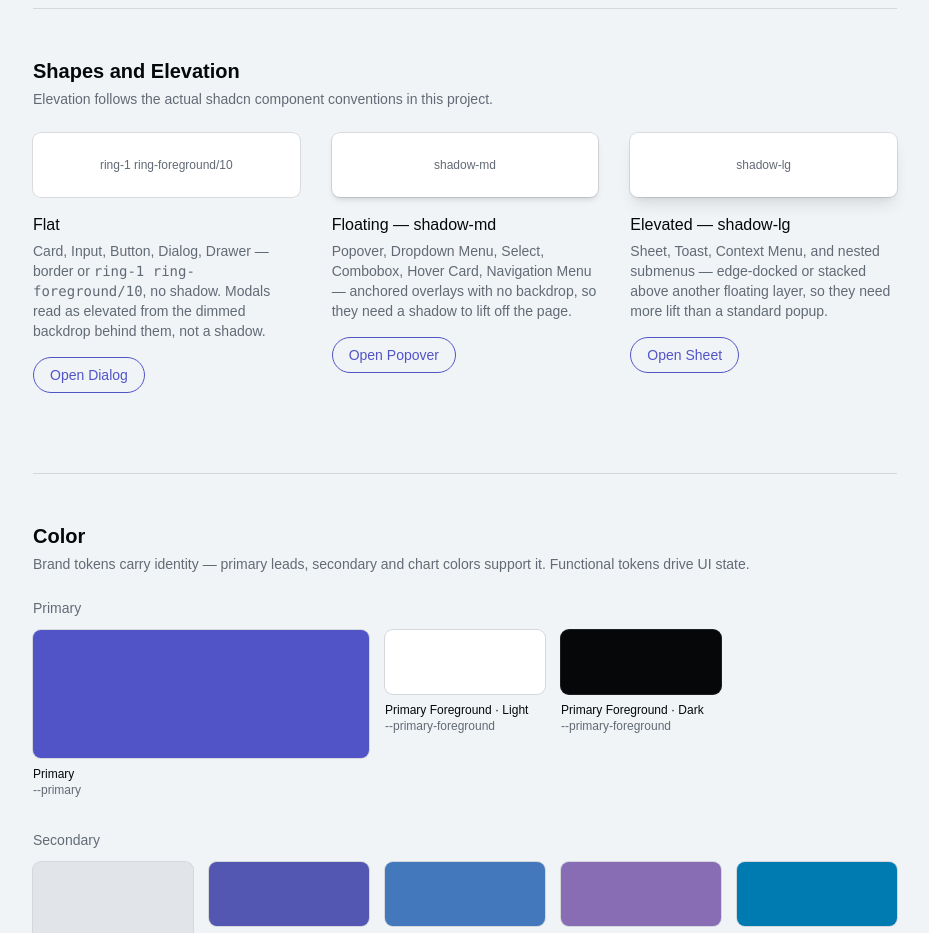
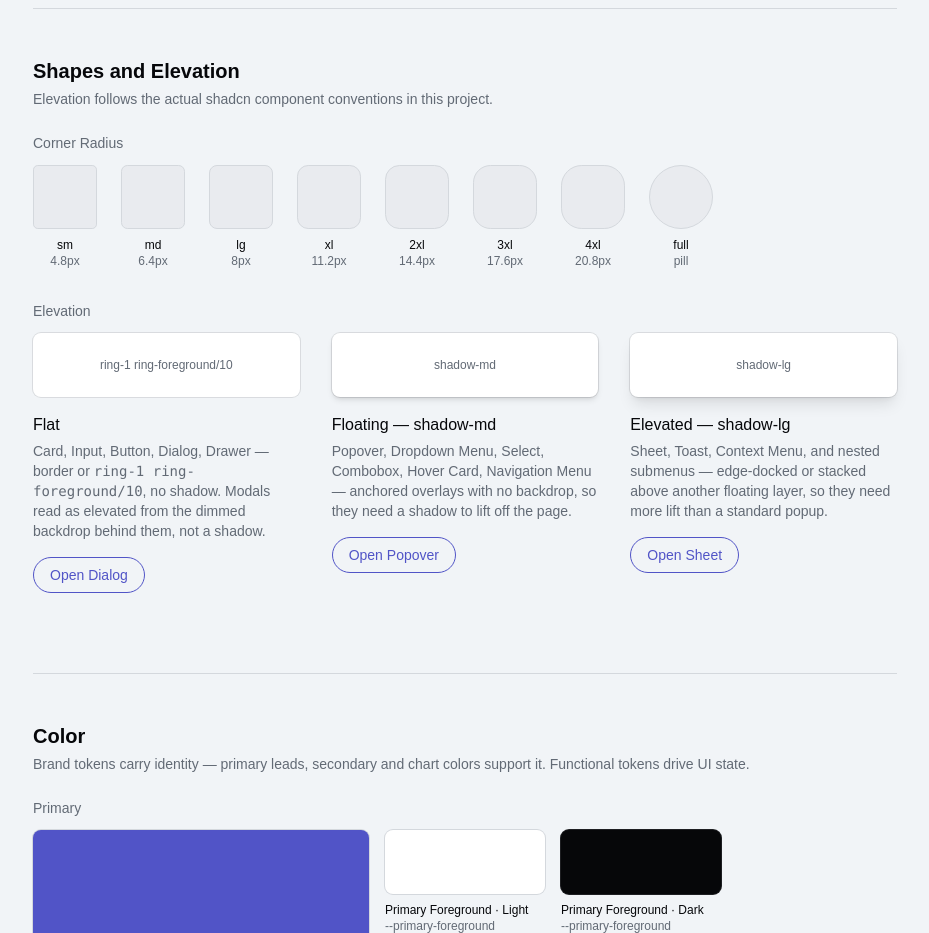
Before and after one commit to iangoldberg-vts/Reimagine-Tokens, a React (Vite) app: page / in a window 1280 px wide. Shown: the part 2060-2993 px from the top of the page, without its empty margins (295-1224 px from the left). Built offline with nearby package versions, Linux system fonts and the light colour scheme.

Commit message:
Add Corner Radius to Shapes and Elevation
New subsection showing the full --radius-* scale (sm through 4xl,
plus full/pill) using the project's own rounded-* utilities, so the
actual token values render rather than hardcoded px.

```diff
--- a/src/App.tsx
+++ b/src/App.tsx
@@ -103,6 +103,17 @@ const FUNCTIONAL_TOKENS: ColorToken[] = [
   { name: 'Warning', cssVar: '--warning', size: 'sm' },
   { name: 'Destructive', cssVar: '--destructive', size: 'sm' },
   { name: 'Declined', cssVar: '--declined', size: 'sm' },
+]
+
+const RADIUS_SCALE = [
+  { label: 'sm', className: 'rounded-sm', px: '4.8px' },
+  { label: 'md', className: 'rounded-md', px: '6.4px' },
+  { label: 'lg', className: 'rounded-lg', px: '8px' },
+  { label: 'xl', className: 'rounded-xl', px: '11.2px' },
+  { label: '2xl', className: 'rounded-2xl', px: '14.4px' },
+  { label: '3xl', className: 'rounded-3xl', px: '17.6px' },
+  { label: '4xl', className: 'rounded-4xl', px: '20.8px' },
+  { label: 'full', className: 'rounded-full', px: 'pill' },
 ]
 
 const TYPE_SCALE = [
@@ -395,6 +406,24 @@ function App() {
             title="Shapes and Elevation"
             description="Elevation follows the actual shadcn component conventions in this project."
           >
+            <div className="flex flex-col gap-8">
+              <div>
+                <h3 className="mb-3 text-sm font-medium text-muted-foreground">Corner Radius</h3>
+                <div className="flex flex-wrap items-end gap-6">
+                  {RADIUS_SCALE.map((r) => (
+                    <div key={r.label} className="flex flex-col items-center gap-2">
+                      <div className={`size-16 border border-border bg-muted ${r.className}`} />
+                      <div className="text-center text-xs text-muted-foreground">
+                        <p className="font-medium text-foreground">{r.label}</p>
+                        <p>{r.px}</p>
+                      </div>
+                    </div>
+                  ))}
+                </div>
+              </div>
+
+              <div>
+                <h3 className="mb-3 text-sm font-medium text-muted-foreground">Elevation</h3>
                 <div className="grid grid-cols-1 gap-8 sm:grid-cols-3">
                   <div className="flex flex-col gap-4">
                     <div className="flex h-16 items-center justify-center rounded-lg bg-popover text-xs text-muted-foreground ring-1 ring-foreground/10">
@@ -403,8 +432,8 @@ function App() {
                     <div>
                       <CardTitle className="text-base">Flat</CardTitle>
                       <CardDescription className="mt-1">
-                    Card, Input, Button, Dialog, Drawer — border or <code>ring-1 ring-foreground/10</code>, no
-                    shadow. Modals read as elevated from the dimmed backdrop behind them, not a shadow.
+                        Card, Input, Button, Dialog, Drawer — border or <code>ring-1 ring-foreground/10</code>,
+                        no shadow. Modals read as elevated from the dimmed backdrop behind them, not a shadow.
                       </CardDescription>
                     </div>
                     <Dialog>
@@ -428,8 +457,8 @@ function App() {
                     <div>
                       <CardTitle className="text-base">Floating — shadow-md</CardTitle>
                       <CardDescription className="mt-1">
-                    Popover, Dropdown Menu, Select, Combobox, Hover Card, Navigation Menu — anchored overlays
-                    with no backdrop, so they need a shadow to lift off the page.
+                        Popover, Dropdown Menu, Select, Combobox, Hover Card, Navigation Menu — anchored
+                        overlays with no backdrop, so they need a shadow to lift off the page.
                       </CardDescription>
                     </div>
                     <Popover>
@@ -460,6 +489,8 @@ function App() {
                         </SheetHeader>
                       </SheetContent>
                     </Sheet>
+                  </div>
+                </div>
               </div>
             </div>
           </Section>
```
Lines whose indentation alone changed are shown as unchanged.
